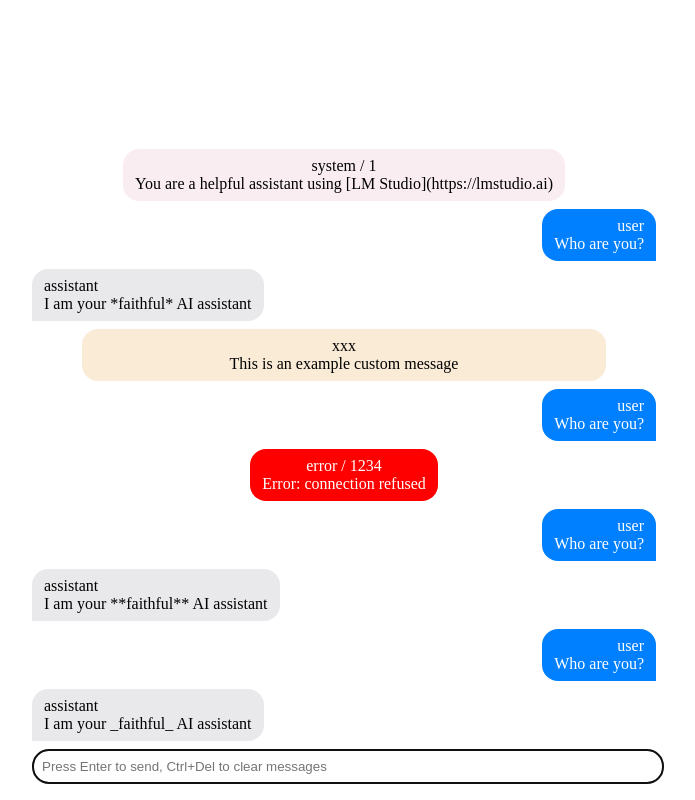
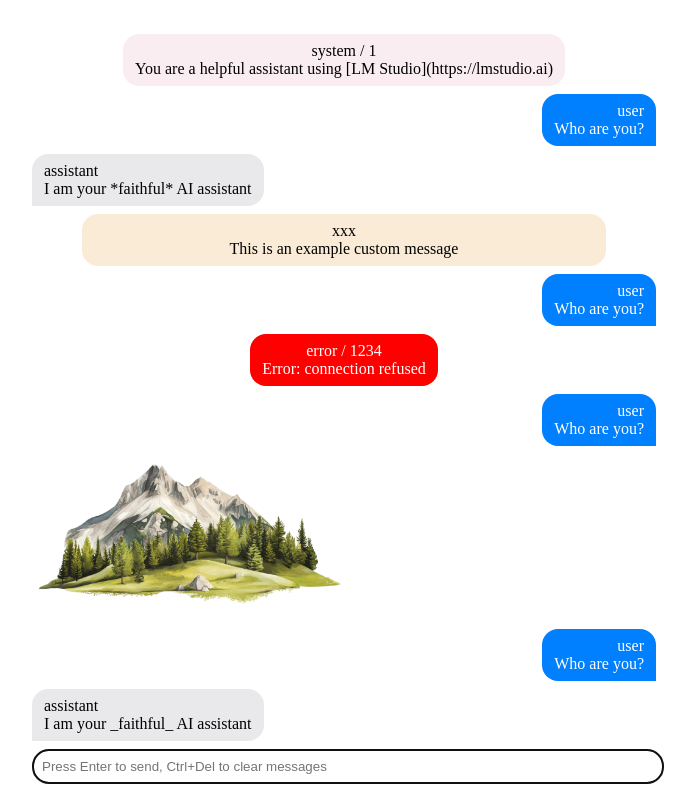
Before and after one commit to padcom/chat-ui, a Vue app: page / in a window 1280 px wide. Shown: the whole page, without its empty margins (296-991 px from the left). Built offline with nearby package versions, Linux system fonts and the light colour scheme; the HTML template or start-up script is replaced by a standard one.

Commit message:
Added example message that contains image instead of text

```diff
--- a/src/App.vue
+++ b/src/App.vue
@@ -2,7 +2,10 @@
   <Chat class="chat">
     <!-- <pre>{{ JSON.stringify(messages, null, 2) }}</pre> -->
     <Messages v-slot="{ message }" :messages>
-      <Message :message class="markdown-body">
+      <div v-if="message.image" :class="{ message: true, image: true, [message.role]: true }">
+        <img :src="message.image">
+      </div>
+      <Message v-else :message class="markdown-body">
         ...{{ message.extra }}
       </Message>
     </Messages>
@@ -24,6 +27,7 @@ setChatMessageFormatter(message => `
 
 interface Msg extends ChatMessage {
   extra?: string
+  image?: string
 }
 
 const prompt = ref<InstanceType<typeof Prompt>>()
@@ -36,7 +40,7 @@ const messages = ref<Msg[]>([
   { role: 'user', content: 'Who are you?' },
   { id: '1234', role: 'error', content: 'Error: connection refused' },
   { role: 'user', content: 'Who are you?' },
-  { role: 'assistant', content: 'I am your **faithful** AI assistant' },
+  { role: 'assistant', image: 'landscape.png' },
   { role: 'user', content: 'Who are you?' },
   { role: 'assistant', content: 'I am your _faithful_ AI assistant' },
 ])
@@ -76,4 +80,8 @@ html, body {
   width: 100%;
   background-color: antiquewhite
 }
+
+.message.image img {
+  max-width: 50%;
+}
 </style>
```
Also changed, not shown: public/landscape.png (added), 1 other file (tests, documents, lock files or other folders).
